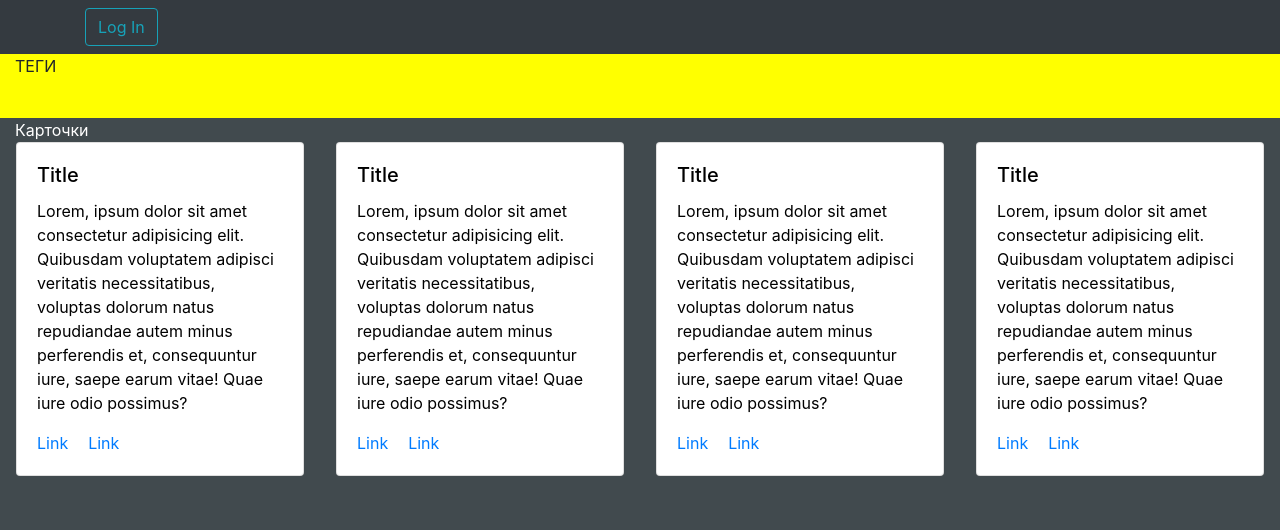
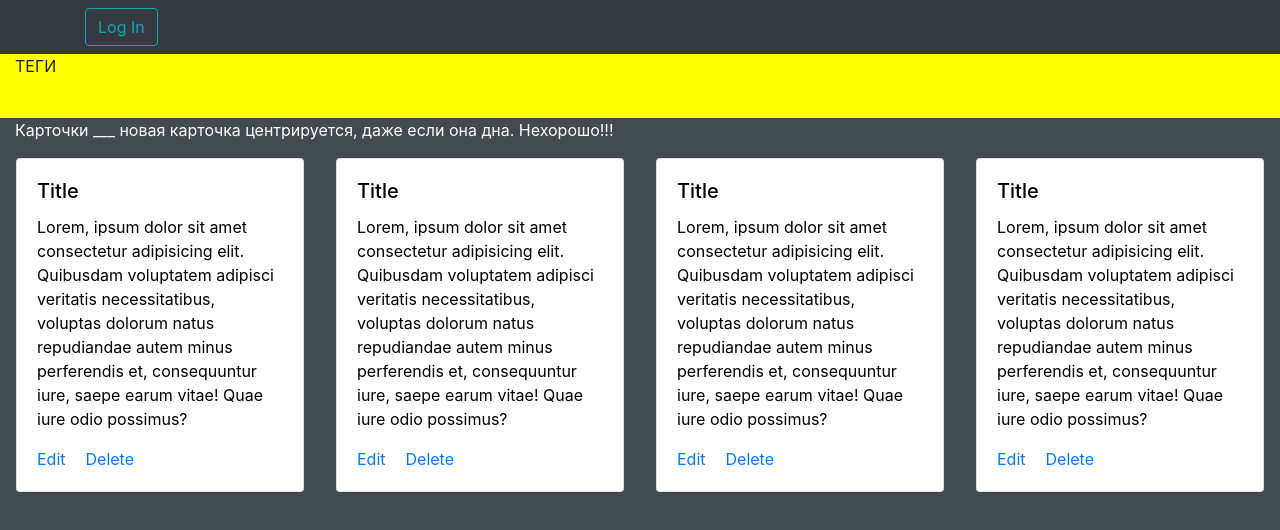
Before and after one commit to Voters25/Crads_client, a React (Create React App) app: page / in a window 1280 px wide. Shown: the top 530 px of the page. Built offline with nearby package versions, Linux system fonts and the light colour scheme.

Commit message:
Card grid system

```diff
--- a/src/App.css
+++ b/src/App.css
@@ -1,6 +1,8 @@
 .Wripper {
   height: 100vh;
   overflow: hidden;
+
+  background: rgb(65, 74, 78);
 }
 
 
--- a/src/Components/CardsList/CardList.jsx
+++ b/src/Components/CardsList/CardList.jsx
@@ -5,6 +5,14 @@ import CardListContainer from './CardListContainer';
 
 export default class CardList extends React.Component {
     render() {
+
+
+
+
+
+        // Навесь onClick на карточки, для их открытия.
+
+
         return (
             <Row>
                 <Col  className={classes.Test}>
@@ -12,10 +20,10 @@ export default class CardList extends React.Component {
                         <Col md style={{ background: 'yellow', height: '8vh' }}>ТЕГИ</Col>
                     </Row>
                     <Row>
-                        <Col md={12}  style={{ background: 'rgb(65, 74, 78)', height: '86.5vh', color: 'white' }}>
-                            Карточки
-                                <Row className="justify-content-center">
-                                <Card className="ml-3 mr-3" style={{ width: '18rem', color: 'black' }}>
+                        <Col md={12} style={{ background: 'rgb(65, 74, 78)', height: '86.5vh', color: 'white' }}>
+                            Карточки ___ новая карточка центрируется, даже если она дна. Нехорошо!!!
+                                <Row className="justify-content-around flex-nowrap">
+                                <Card className="mt-3 mr-3 ml-3"  style={{ width: '19rem', color: 'black' }}>
                                     <Card.Body>
                                         <Card.Title>
                                             Title
@@ -23,13 +31,13 @@ export default class CardList extends React.Component {
                                         <Card.Text>
                                             Lorem, ipsum dolor sit amet consectetur adipisicing elit. Quibusdam voluptatem adipisci veritatis necessitatibus, voluptas dolorum natus repudiandae autem minus perferendis et, consequuntur iure, saepe earum vitae! Quae iure odio possimus?
                                     </Card.Text>
-                                        <Card.Link href='#'>Link</Card.Link>
-                                        <Card.Link href='#'>Link</Card.Link>
+                                        <Card.Link href='#'>Edit</Card.Link>
+                                        <Card.Link href='#'>Delete</Card.Link>
                                     </Card.Body>
                                 </Card>
 
 
-                                <Card className="ml-3 mr-3" style={{ width: '18rem', color: 'black' }}>
+                                <Card className="mt-3 mr-3 ml-3" style={{ width: '19rem', color: 'black' }}>
                                     <Card.Body>
                                         <Card.Title>
                                             Title
@@ -37,13 +45,13 @@ export default class CardList extends React.Component {
                                         <Card.Text>
                                             Lorem, ipsum dolor sit amet consectetur adipisicing elit. Quibusdam voluptatem adipisci veritatis necessitatibus, voluptas dolorum natus repudiandae autem minus perferendis et, consequuntur iure, saepe earum vitae! Quae iure odio possimus?
                                     </Card.Text>
-                                        <Card.Link href='#'>Link</Card.Link>
-                                        <Card.Link href='#'>Link</Card.Link>
+                                        <Card.Link href='#'>Edit</Card.Link>
+                                        <Card.Link href='#'>Delete</Card.Link>
                                     </Card.Body>
                                 </Card>
 
 
-                                <Card className="ml-3 mr-3" style={{ width: '18rem', color: 'black' }}>
+                                <Card className="mt-3 mr-3 ml-3" style={{ width: '19rem', color: 'black' }}>
                                     <Card.Body>
                                         <Card.Title>
                                             Title
@@ -51,12 +59,13 @@ export default class CardList extends React.Component {
                                         <Card.Text>
                                             Lorem, ipsum dolor sit amet consectetur adipisicing elit. Quibusdam voluptatem adipisci veritatis necessitatibus, voluptas dolorum natus repudiandae autem minus perferendis et, consequuntur iure, saepe earum vitae! Quae iure odio possimus?
                                     </Card.Text>
-                                        <Card.Link href='#'>Link</Card.Link>
-                                        <Card.Link href='#'>Link</Card.Link>
+                                        <Card.Link href='#'>Edit</Card.Link>
+                                        <Card.Link href='#'>Delete</Card.Link>
                                     </Card.Body>
                                 </Card>
 
-                                <Card className="ml-3 mr-3" style={{ width: '18rem', color: 'black' }}>
+
+                                <Card className="mt-3 mr-3 ml-3" style={{ width: '19rem', color: 'black' }}>
                                     <Card.Body>
                                         <Card.Title>
                                             Title
@@ -64,10 +73,12 @@ export default class CardList extends React.Component {
                                         <Card.Text>
                                             Lorem, ipsum dolor sit amet consectetur adipisicing elit. Quibusdam voluptatem adipisci veritatis necessitatibus, voluptas dolorum natus repudiandae autem minus perferendis et, consequuntur iure, saepe earum vitae! Quae iure odio possimus?
                                     </Card.Text>
-                                        <Card.Link href='#'>Link</Card.Link>
-                                        <Card.Link href='#'>Link</Card.Link>
+                                        <Card.Link href='#'>Edit</Card.Link>
+                                        <Card.Link href='#'>Delete</Card.Link>
                                     </Card.Body>
                                 </Card>
+
+
 
                             </Row>
                         </Col>
@@ -77,3 +88,6 @@ export default class CardList extends React.Component {
         )
     }
 }
+
+
+// className="justify-content-center"
```
